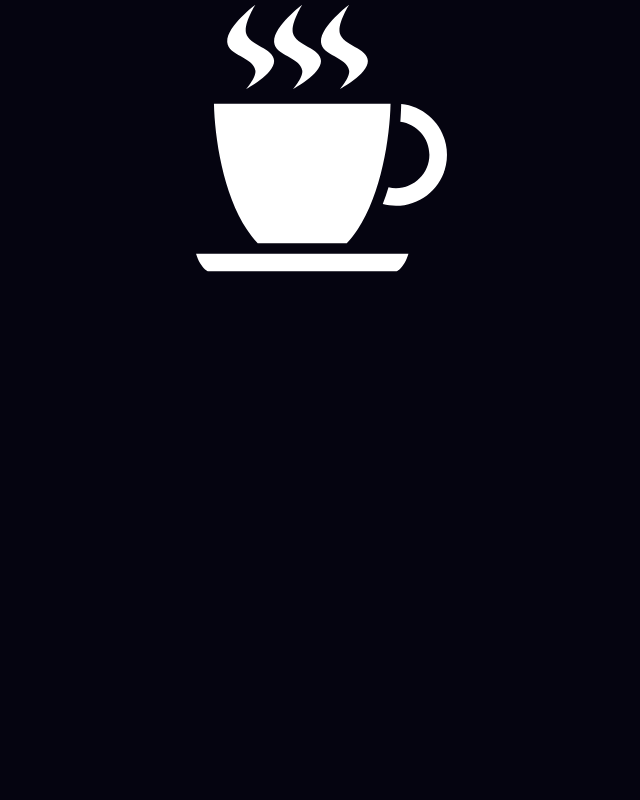
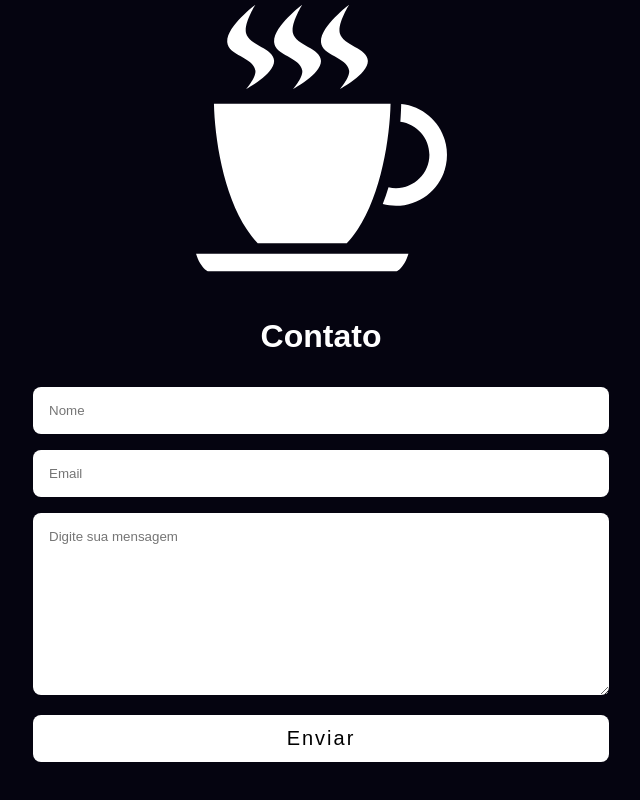
Before and after one commit to carlosdoria/portfolio, a Next.js app: page / in a window 1280 px wide. Shown: the part 534-1334 px from the top of the page, without its empty margins (319-959 px from the left). Before the commit the page ends 820 px from the top, so only its background shows below. Built offline with nearby package versions, Linux system fonts and the light colour scheme.

Commit message:
refactor: add Contact Section and start update layout

```diff
--- a/src/containers/ContactSection/index.tsx
+++ b/src/containers/ContactSection/index.tsx
@@ -82,6 +82,7 @@ export default function ContactSection () {
                 e.currentTarget.value
               )}
             />
+
             <S.InputButton type="submit" value="Enviar" />
           </S.Form>
         </S.ContactContainer>
--- a/src/containers/ContactSection/styles.ts
+++ b/src/containers/ContactSection/styles.ts
@@ -1,73 +1,56 @@
+import { motion } from 'framer-motion'
 import styled from 'styled-components'
+import { device, size } from 'styles/breakpoints'
 
 export const ContactSection = styled.section`
   min-height: 100vh;
 `
 
 export const SectionTitle = styled.h2`
-  position: relative;
-  color: var(--first-color);
-  margin-top: var(--mb-3);
-  margin-bottom: var(--mb-4);
+  margin-top: 2rem;
+  margin-bottom: 1rem;
+
+  font-size: 1.5rem;
   text-align: center;
 
-  :after {
-    position: absolute;
-    content: '';
-    width: 64px;
-    height: 0.18rem;
-    left: 0;
-    right: 0;
-    margin: auto;
-    top: 2.4rem;
-    background-color: var(--first-color);
+  @media screen and (${device.tabletM}) {
+    margin-bottom: 2rem;
+
+
+    font-size: 2rem;
   }
-  @media screen and (min-width: 600px) {
-    margin-bottom: var(--mb-6);
 
-    :after {
-      width: 100px;
-      top: 3.2rem;
-    }
+  @media screen and (${device.desktopS}) {
+
+
+    font-size: 2rem;
   }
+
 `
 
-const SectionContainer = styled.div`
-  max-width: 1024px;
-  display: grid;
-  grid-template-columns: 100%;
-  grid-column-gap: 2rem;
-  width: calc(100% - 2rem);
-  margin-left: var(--mb-2);
-  margin-right: var(--mb-2);
+export const ContactContainer = styled( motion.section )`
+  max-width: ${size.desktopM};
+  min-height: calc(100vh - var(--header-height));
+  margin: 0 auto;
+  padding: 0 16px;
 
-  @media screen and (min-width: 1024px) {
-    margin-left: auto;
-    margin-right: auto;
-  }
-`
-
-export const ContactContainer = styled( SectionContainer )`
-  @media screen and (min-width: 768px) {
-    justify-items: center;
-  }
+  display: flex;
+  flex-direction: column;
+  align-items: center;
 `
 
 export const Form = styled.form`
-  @media screen and (min-width: 768px) {
-    width: 560px;
-  }
+  max-width: ${size.tabletS};
 `
 
 export const InputText = styled.input`
   width: 100%;
 
-  margin-bottom: var(--mb-4);
+  margin-bottom: 1rem;
 
   padding: 1rem;
 
-
-  border: 1.5px solid var(--second-color);
+  border: none;
   border-radius: 0.5rem;
   outline: none;
 `
@@ -75,12 +58,11 @@ export const InputText = styled.input`
 export const InputEmail = styled.input`
   width: 100%;
 
-  margin-bottom: var(--mb-4);
+  margin-bottom: 1rem;
 
   padding: 1rem;
 
-
-  border: 1.5px solid var(--second-color);
+  border: none;
   border-radius: 0.5rem;
   outline: none;
 `
@@ -88,28 +70,30 @@ export const InputEmail = styled.input`
 export const TextArea = styled.textarea`
   width: 100%;
 
-  margin-bottom: var(--mb-4);
+  margin-bottom: 1rem;
 
   padding: 1rem;
 
   color: #000;
 
-  border: 1.5px solid var(--second-color);
+  border: none;
   border-radius: 0.5rem;
   outline: none;
 `
 
 export const InputButton = styled.input`
-  margin-left: auto;
+  width: 100%;
+  margin: auto;
 
   padding: 0.75rem 2.5rem;
 
   display: block;
 
-  font-weight: var(--font-semi);
+  font-size: 1.25rem;
+  letter-spacing: 2px;
+  color: #000;
 
-  color: #000;
-  background-color: var(--first-color);
+  background: #fff;
 
   border: none;
   border-radius: 0.5rem;
@@ -119,12 +103,12 @@ export const InputButton = styled.input`
 
   transition: .5s;
 
-  :hover {
+  /* :hover {
     color: var(--first-color);
     background-color: #fff;
 
     border: 1px solid var(--first-color);
 
     box-shadow: 0 10px 36px rgba(1, 0, 0, 0.4);
-  }
+  } */
 `
--- a/src/pages/index.tsx
+++ b/src/pages/index.tsx
@@ -1,4 +1,5 @@
 import {
+  ContactSection,
   HomeSectoion,
 } from '../containers'
 
@@ -8,6 +9,7 @@ const Home = () => {
   return (
     <S.Main>
       <HomeSectoion />
+      <ContactSection />
     </S.Main>
   )
 }
```
